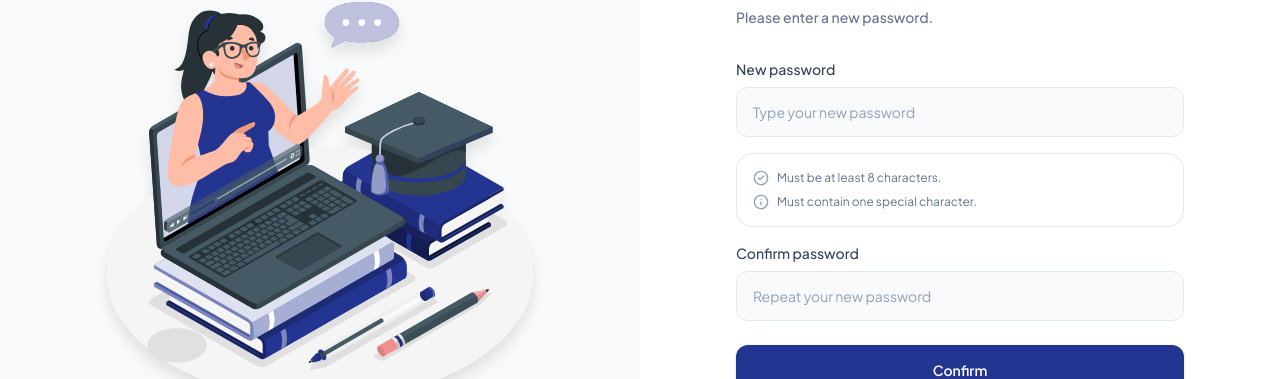
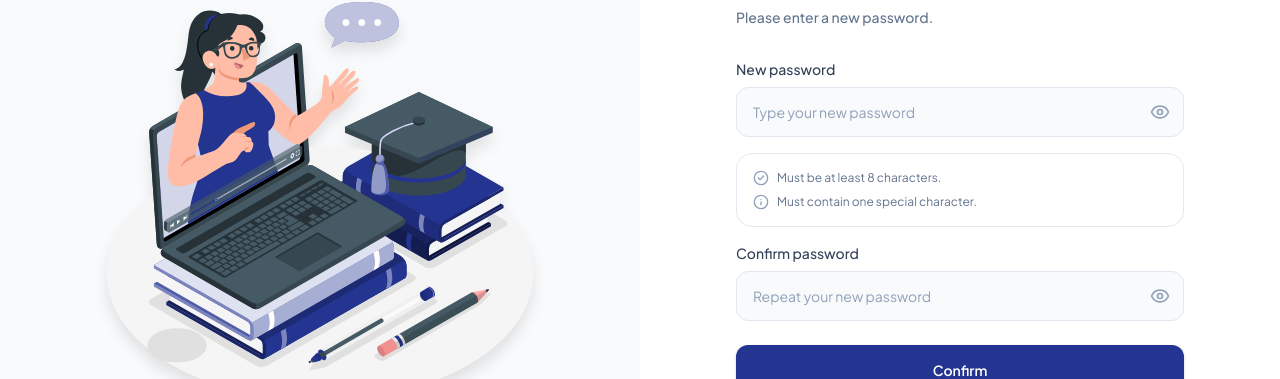
Before and after one commit to itsmeefatiha/emc-cyberviolence-lms, a React app in the folder frontend/: page /reset-password in a window 1280 px wide. Shown: the part 213-592 px from the top of the page. Built offline with nearby package versions, Linux system fonts and the light colour scheme; no server answers; the HTML template or start-up script is replaced by a standard one.

Commit message:
feat(auth): add show/hide password toggle to password inputs

```diff
--- a/frontend/src/pages/Register.jsx
+++ b/frontend/src/pages/Register.jsx
@@ -1,12 +1,12 @@
 import { useState } from 'react'
 import { Link, useLocation, useNavigate } from 'react-router-dom'
+import { Eye, EyeOff, GraduationCap } from 'lucide-react'
 import { useAuth } from '../context/AuthContext.jsx'
 import AuthBanner from '../components/auth/AuthBanner.jsx'
 import AuthButton from '../components/auth/AuthButton.jsx'
 import AuthField from '../components/auth/AuthField.jsx'
 import AuthLayout from '../components/auth/AuthLayout.jsx'
 import AuthIllustration from '../assets/illustration.svg'
-import { GraduationCap } from 'lucide-react'
 
 const initialFormState = {
   first_name: '',
@@ -24,6 +24,10 @@ export default function Register() {
   const [fieldErrors, setFieldErrors] = useState({})
   const [submitting, setSubmitting] = useState(false)
   const successMessage = location.state?.successMessage ?? null
+
+  // États pour afficher/masquer chaque mot de passe
+  const [showPassword, setShowPassword] = useState(false)
+  const [showConfirmPassword, setShowConfirmPassword] = useState(false)
 
   const validate = () => {
     const nextErrors = {}
@@ -156,26 +160,47 @@ return (
 
           <div className="grid gap-4 sm:grid-cols-2">
             <AuthField error={fieldErrors.password}>
+              <div className="relative">
                 <input
-                className="w-full rounded-xl border border-slate-200 bg-slate-50 px-4 py-3.5 text-sm text-slate-900 placeholder:text-slate-400 outline-none transition focus:border-brand focus:ring-1 focus:ring-brand"
-                type="password"
+                  className="w-full rounded-xl border border-slate-200 bg-slate-50 pl-4 pr-12 py-3.5 text-sm text-slate-900 placeholder:text-slate-400 outline-none transition focus:border-brand focus:ring-1 focus:ring-brand"
+                  type={showPassword ? 'text' : 'password'}
                   name="password"
                   autoComplete="new-password"
                   placeholder="Password"
                   value={form.password}
                   onChange={handleChange}
                 />
+                <button
+                  type="button"
+                  onClick={() => setShowPassword((prev) => !prev)}
+                  className="absolute right-3.5 top-1/2 -translate-y-1/2 text-slate-400 hover:text-slate-600 focus:outline-none transition-colors"
+                  aria-label={showPassword ? 'Hide password' : 'Show password'}
+                >
+                  {showPassword ? <EyeOff className="h-5 w-5" /> : <Eye className="h-5 w-5" />}
+                </button>
+              </div>
             </AuthField>
+
             <AuthField error={fieldErrors.confirm_password}>
+              <div className="relative">
                 <input
-                className="w-full rounded-xl border border-slate-200 bg-slate-50 px-4 py-3.5 text-sm text-slate-900 placeholder:text-slate-400 outline-none transition focus:border-brand focus:ring-1 focus:ring-brand"
-                type="password"
+                  className="w-full rounded-xl border border-slate-200 bg-slate-50 pl-4 pr-12 py-3.5 text-sm text-slate-900 placeholder:text-slate-400 outline-none transition focus:border-brand focus:ring-1 focus:ring-brand"
+                  type={showConfirmPassword ? 'text' : 'password'}
                   name="confirm_password"
                   autoComplete="new-password"
                   placeholder="Confirm Password"
                   value={form.confirm_password}
                   onChange={handleChange}
                 />
+                <button
+                  type="button"
+                  onClick={() => setShowConfirmPassword((prev) => !prev)}
+                  className="absolute right-3.5 top-1/2 -translate-y-1/2 text-slate-400 hover:text-slate-600 focus:outline-none transition-colors"
+                  aria-label={showConfirmPassword ? 'Hide password' : 'Show password'}
+                >
+                  {showConfirmPassword ? <EyeOff className="h-5 w-5" /> : <Eye className="h-5 w-5" />}
+                </button>
+              </div>
             </AuthField>
           </div>
 
--- a/frontend/src/pages/ResetPassword.jsx
+++ b/frontend/src/pages/ResetPassword.jsx
@@ -1,13 +1,12 @@
 import { useMemo, useState } from 'react'
 import { Link as RouterLink, useNavigate, useParams, useSearchParams } from 'react-router-dom'
-import { AlertCircle, CheckCircle2, Info } from 'lucide-react'
+import { CheckCircle2, Eye, EyeOff, GraduationCap, Info } from 'lucide-react'
 import { confirmPasswordReset } from '../api/auth.js'
 import AuthBanner from '../components/auth/AuthBanner.jsx'
 import AuthButton from '../components/auth/AuthButton.jsx'
 import AuthField from '../components/auth/AuthField.jsx'
 import AuthLayout from '../components/auth/AuthLayout.jsx'
 import AuthIllustration from '../assets/illustration.svg'
-import { GraduationCap } from 'lucide-react'
 
 const initialFormState = {
   new_password: '',
@@ -22,14 +21,21 @@ export default function ResetPassword() {
   const [error, setError] = useState(null)
   const [loading, setLoading] = useState(false)
 
+  // États pour afficher/masquer chaque mot de passe
+  const [showNewPassword, setShowNewPassword] = useState(false)
+  const [showConfirmPassword, setShowConfirmPassword] = useState(false)
+
   const uid = searchParams.get('uid') || routeUid || ''
   const token = searchParams.get('token') || routeToken || ''
+
+  // Validations dynamiques du mot de passe
+  const isEightChars = form.new_password.length >= 8
+  const hasSpecialChar = /[^A-Za-z0-9]/.test(form.new_password)
 
   const validationError = useMemo(() => {
     if (!uid || !token) {
       return 'The reset link is missing required information.'
     }
-
     return null
   }, [token, uid])
 
@@ -47,8 +53,13 @@ export default function ResetPassword() {
       return
     }
 
-    if (form.new_password.length < 8) {
+    if (!isEightChars) {
       setError('Password must be at least 8 characters.')
+      return
+    }
+
+    if (!hasSpecialChar) {
+      setError('Password must contain at least one special character.')
       return
     }
 
@@ -73,8 +84,6 @@ export default function ResetPassword() {
       setLoading(false)
     }
   }
-
-  const isEightChars = form.new_password.length >= 8
 
   return (
     <AuthLayout
@@ -110,42 +119,69 @@ return (
 
         <form className="mt-8 space-y-4" onSubmit={handleSubmit} noValidate>
           <AuthField label="New password">
+            <div className="relative">
               <input
-              type="password"
+                type={showNewPassword ? 'text' : 'password'}
                 value={form.new_password}
                 onChange={(event) =>
                   setForm((current) => ({ ...current, new_password: event.target.value }))
                 }
                 autoComplete="new-password"
                 placeholder="Type your new password"
-              className="w-full rounded-xl border border-slate-200 bg-slate-50 px-4 py-3.5 text-sm text-slate-900 placeholder:text-slate-400 outline-none transition focus:border-brand focus:ring-1 focus:ring-brand"
+                className="w-full rounded-xl border border-slate-200 bg-slate-50 pl-4 pr-12 py-3.5 text-sm text-slate-900 placeholder:text-slate-400 outline-none transition focus:border-brand focus:ring-1 focus:ring-brand"
               />
+              <button
+                type="button"
+                onClick={() => setShowNewPassword((prev) => !prev)}
+                className="absolute right-3.5 top-1/2 -translate-y-1/2 text-slate-400 hover:text-slate-600 focus:outline-none transition-colors"
+                aria-label={showNewPassword ? 'Hide password' : 'Show password'}
+              >
+                {showNewPassword ? <EyeOff className="h-5 w-5" /> : <Eye className="h-5 w-5" />}
+              </button>
+            </div>
           </AuthField>
 
+          {/* Encadré d'exigences du mot de passe */}
           <div className="rounded-2xl border border-slate-200 bg-brand-light/50 p-4 text-xs text-slate-600">
             <div className="flex items-center gap-2">
               <CheckCircle2 className={`h-4 w-4 shrink-0 ${isEightChars ? 'text-emerald-500' : 'text-slate-400'}`} />
-              <span className={isEightChars ? 'text-slate-700' : 'text-slate-500'}>
+              <span className={isEightChars ? 'font-medium text-slate-700' : 'text-slate-500'}>
                 Must be at least 8 characters.
               </span>
             </div>
-            <div className="mt-2 flex items-center gap-2 text-slate-500">
+            <div className="mt-2 flex items-center gap-2">
+              {hasSpecialChar ? (
+                <CheckCircle2 className="h-4 w-4 shrink-0 text-emerald-500" />
+              ) : (
                 <Info className="h-4 w-4 shrink-0 text-slate-400" />
-              <span>Must contain one special character.</span>
+              )}
+              <span className={hasSpecialChar ? 'font-medium text-slate-700' : 'text-slate-500'}>
+                Must contain one special character.
+              </span>
             </div>
           </div>
 
           <AuthField label="Confirm password">
+            <div className="relative">
               <input
-              type="password"
+                type={showConfirmPassword ? 'text' : 'password'}
                 value={form.confirm_password}
                 onChange={(event) =>
                   setForm((current) => ({ ...current, confirm_password: event.target.value }))
                 }
                 autoComplete="new-password"
                 placeholder="Repeat your new password"
-              className="w-full rounded-xl border border-slate-200 bg-slate-50 px-4 py-3.5 text-sm text-slate-900 placeholder:text-slate-400 outline-none transition focus:border-brand focus:ring-1 focus:ring-brand"
+                className="w-full rounded-xl border border-slate-200 bg-slate-50 pl-4 pr-12 py-3.5 text-sm text-slate-900 placeholder:text-slate-400 outline-none transition focus:border-brand focus:ring-1 focus:ring-brand"
               />
+              <button
+                type="button"
+                onClick={() => setShowConfirmPassword((prev) => !prev)}
+                className="absolute right-3.5 top-1/2 -translate-y-1/2 text-slate-400 hover:text-slate-600 focus:outline-none transition-colors"
+                aria-label={showConfirmPassword ? 'Hide password' : 'Show password'}
+              >
+                {showConfirmPassword ? <EyeOff className="h-5 w-5" /> : <Eye className="h-5 w-5" />}
+              </button>
+            </div>
           </AuthField>
 
           <AuthBanner type={error ? 'error' : null} message={error} />
```
Also changed, not shown: frontend/src/pages/Login.jsx (+19 -4 lines). Lines whose indentation alone changed are shown as unchanged.
